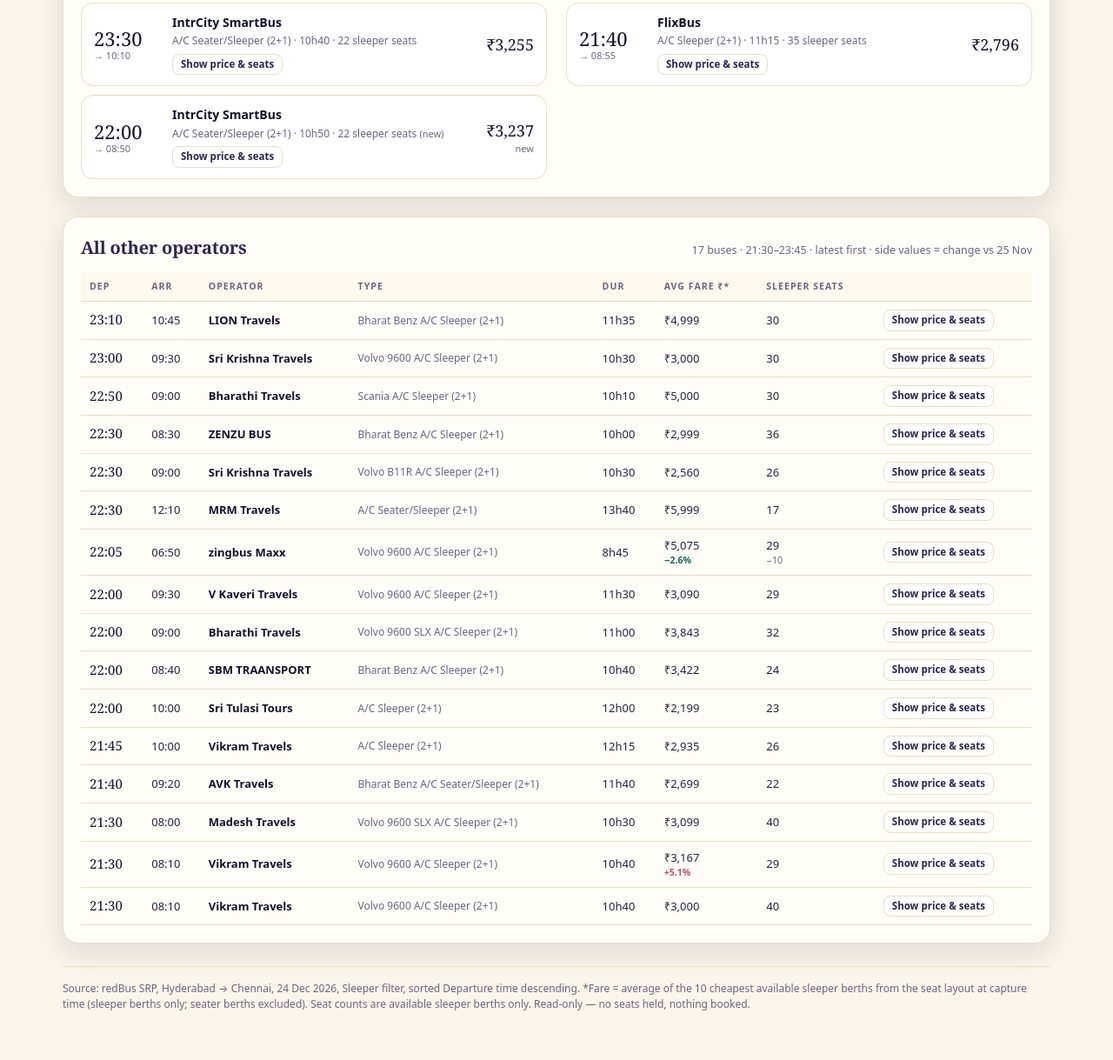
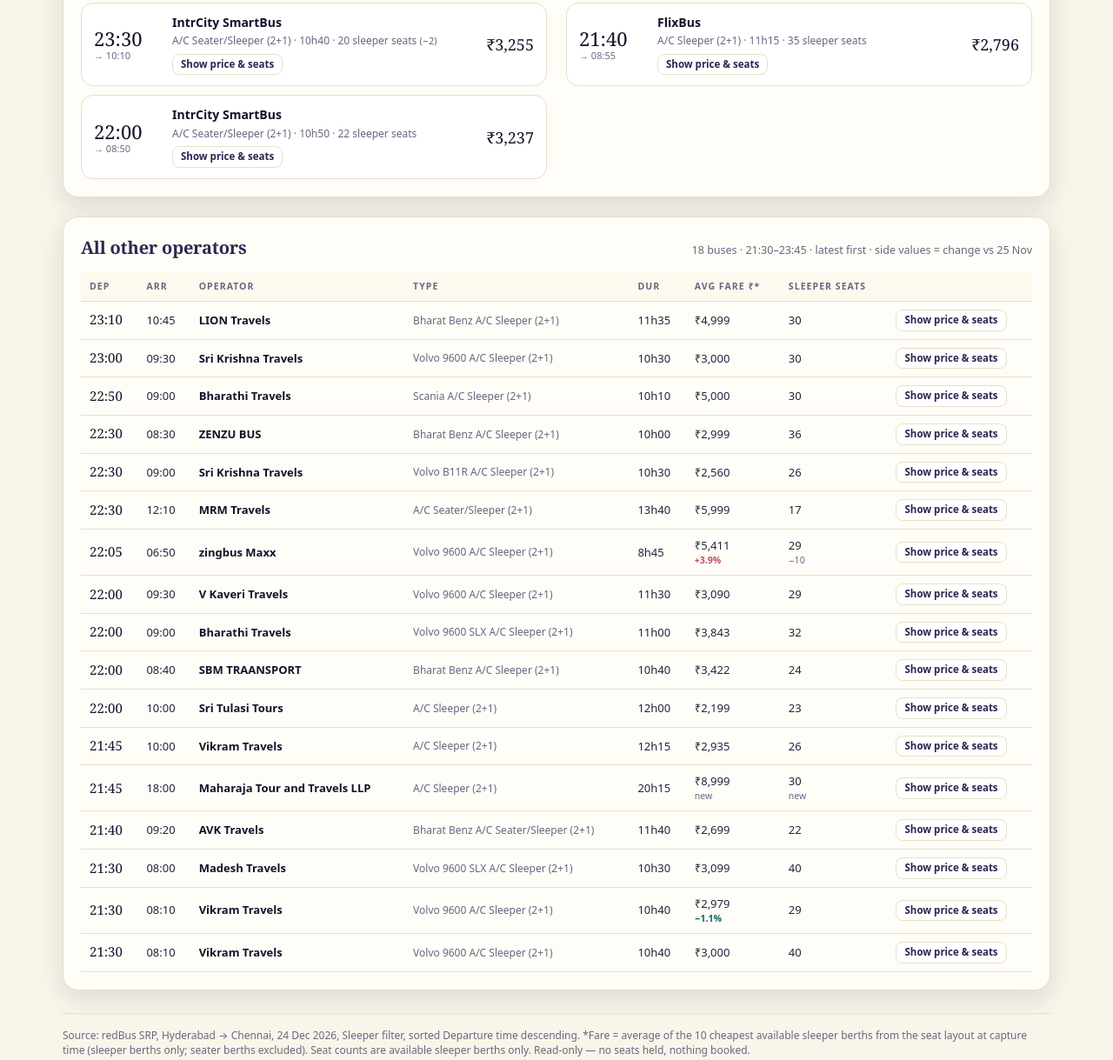
Before and after one commit to vsreddyh/arunachalam-trip, a plain HTML site: page redbus-24dec-2026.html in a window 1280 px wide. Shown: the part 416-1635 px from the top of the page at 87% size. Drawn offline with Linux system fonts and the light colour scheme.

Commit message:
27 Nov capture: 22 buses incl Maharaja, 3-point charts, 10k fare axis

```diff
--- a/redbus-24dec-2026.html
+++ b/redbus-24dec-2026.html
@@ -97,9 +97,9 @@
   <header class="top">
     <div class="eyebrow">redBus · read-only check</div>
     <h1>Hyderabad → Chennai · Thu 24 Dec 2026</h1>
-    <div class="sub">Sleeper buses departing 21:30–23:45, latest first. *Fare = average of the 10 cheapest available sleeper berths per bus. Last updated 26 Nov 2026, ~22:00 IST.</div>
+    <div class="sub">Sleeper buses departing 21:30–23:45, latest first. *Fare = average of the 10 cheapest available sleeper berths per bus. Last updated 27 Nov 2026, ~22:00 IST.</div>
     <div class="chips">
-      <span class="chip"><b>21</b> buses in window</span>
+      <span class="chip"><b>22</b> buses in window</span>
       <span class="chip">Window <b>21:30 – 23:45</b></span>
       <span class="chip">All <b>A/C sleeper</b></span>
       <a class="chip" href="trip-plan-24-28-dec-2026.html">Go to plan →</a>
@@ -126,7 +126,7 @@
   <section class="card">
     <div class="card-head">
       <h2>All other operators</h2>
-      <span class="hint">17 buses · 21:30–23:45 · latest first · side values = change vs 25 Nov</span>
+      <span class="hint">18 buses · 21:30–23:45 · latest first · side values = change vs 25 Nov</span>
     </div>
     <div class="scroll">
       <table>
@@ -170,7 +170,7 @@ const BUSES_25NOV = [
   {d:"21:30",a:"08:10",o:"Vikram Travels",t:"Volvo 9600 A/C Sleeper (2+1)",dur:"10h40",f:3000,s:40}
 ];
 
-const BUSES = [
+const BUSES_26NOV = [
   {d:"23:45",a:"10:25",o:"IntrCity SmartBus",t:"A/C Seater/Sleeper (2+1)",dur:"10h40",f:3237.2,s:22},
   {d:"23:30",a:"10:10",o:"IntrCity SmartBus",t:"A/C Seater/Sleeper (2+1)",dur:"10h40",f:3254.5,s:22},
   {d:"23:10",a:"10:45",o:"LION Travels",t:"Bharat Benz A/C Sleeper (2+1)",dur:"11h35",f:4999,s:30},
@@ -194,10 +194,35 @@ const BUSES = [
   {d:"21:30",a:"08:10",o:"Vikram Travels",t:"Volvo 9600 A/C Sleeper (2+1)",dur:"10h40",f:3000,s:40}
 ];
 
+const BUSES = [
+  {d:"23:45",a:"10:25",o:"IntrCity SmartBus",t:"A/C Seater/Sleeper (2+1)",dur:"10h40",f:3237.2,s:22},
+  {d:"23:30",a:"10:10",o:"IntrCity SmartBus",t:"A/C Seater/Sleeper (2+1)",dur:"10h40",f:3254.5,s:20},
+  {d:"23:10",a:"10:45",o:"LION Travels",t:"Bharat Benz A/C Sleeper (2+1)",dur:"11h35",f:4999,s:30},
+  {d:"23:00",a:"09:30",o:"Sri Krishna Travels",t:"Volvo 9600 A/C Sleeper (2+1)",dur:"10h30",f:3000,s:30},
+  {d:"22:50",a:"09:00",o:"Bharathi Travels",t:"Scania A/C Sleeper (2+1)",dur:"10h10",f:5000,s:30},
+  {d:"22:40",a:"10:10",o:"FlixBus",t:"A/C Sleeper (2+1)",dur:"11h30",f:2796.19,s:36},
+  {d:"22:30",a:"08:30",o:"ZENZU BUS",t:"Bharat Benz A/C Sleeper (2+1)",dur:"10h00",f:2999,s:36},
+  {d:"22:30",a:"09:00",o:"Sri Krishna Travels",t:"Volvo B11R A/C Sleeper (2+1)",dur:"10h30",f:2560,s:26},
+  {d:"22:30",a:"12:10",o:"MRM Travels",t:"A/C Seater/Sleeper (2+1)",dur:"13h40",f:5999,s:17},
+  {d:"22:05",a:"06:50",o:"zingbus Maxx",t:"Volvo 9600 A/C Sleeper (2+1)",dur:"8h45",f:5411,s:29},
+  {d:"22:00",a:"09:30",o:"V Kaveri Travels",t:"Volvo 9600 A/C Sleeper (2+1)",dur:"11h30",f:3090,s:29},
+  {d:"22:00",a:"09:00",o:"Bharathi Travels",t:"Volvo 9600 SLX A/C Sleeper (2+1)",dur:"11h00",f:3843,s:32},
+  {d:"22:00",a:"08:50",o:"IntrCity SmartBus",t:"A/C Seater/Sleeper (2+1)",dur:"10h50",f:3237.2,s:22},
+  {d:"22:00",a:"08:40",o:"SBM TRAANSPORT",t:"Bharat Benz A/C Sleeper (2+1)",dur:"10h40",f:3421.95,s:24},
+  {d:"22:00",a:"10:00",o:"Sri Tulasi Tours",t:"A/C Sleeper (2+1)",dur:"12h00",f:2199,s:23},
+  {d:"21:45",a:"10:00",o:"Vikram Travels",t:"A/C Sleeper (2+1)",dur:"12h15",f:2935,s:26},
+  {d:"21:45",a:"18:00",o:"Maharaja Tour and Travels LLP",t:"A/C Sleeper (2+1)",dur:"20h15",f:8999,s:30},
+  {d:"21:40",a:"09:20",o:"AVK Travels",t:"Bharat Benz A/C Seater/Sleeper (2+1)",dur:"11h40",f:2699,s:22},
+  {d:"21:40",a:"08:55",o:"FlixBus",t:"A/C Sleeper (2+1)",dur:"11h15",f:2796.19,s:35},
+  {d:"21:30",a:"08:00",o:"Madesh Travels",t:"Volvo 9600 SLX A/C Sleeper (2+1)",dur:"10h30",f:3099,s:40},
+  {d:"21:30",a:"08:10",o:"Vikram Travels",t:"Volvo 9600 A/C Sleeper (2+1)",dur:"10h40",f:2979,s:29},
+  {d:"21:30",a:"08:10",o:"Vikram Travels",t:"Volvo 9600 A/C Sleeper (2+1)",dur:"10h40",f:3000,s:40}
+];
+
 const money = f => "₹" + f.toLocaleString("en-IN", {maximumFractionDigits: 0});
 
 /* ---------- captures & deltas (vs first capture) ---------- */
-const CAPTURES = [{ date: "2026-11-25", buses: BUSES_25NOV }, { date: "2026-11-26", buses: BUSES }];
+const CAPTURES = [{ date: "2026-11-25", buses: BUSES_25NOV }, { date: "2026-11-26", buses: BUSES_26NOV }, { date: "2026-11-27", buses: BUSES }];
 function withKeys(buses){
   const seen = new Map();
   return buses.map(b => {
@@ -272,12 +297,12 @@ function chartSvg(b, compact){
   const t0 = ts(series[0].date) - 2 * DAY;
   const t1 = ts(series[series.length - 1].date) + 2 * DAY;
   const x = d => m.l + (ts(d) - t0) / (t1 - t0) * pw;
-  const yF = v => m.t + (1 - v / 6000) * ph;
+  const yF = v => m.t + (1 - v / 10000) * ph;
   const yS = v => m.t + (1 - v / 50) * ph;
 
   let s = `<svg viewBox="0 0 ${W} ${H}" role="img" aria-label="Average sleeper fare and sleeper seats by day for ${b.o}, ${b.d} departure">`;
 
-  [0, 3000, 6000].forEach(v => {
+  [0, 5000, 10000].forEach(v => {
     s += `<line x1="${m.l}" y1="${yF(v)}" x2="${W - m.r}" y2="${yF(v)}" stroke="#f4eee0" stroke-width="1"/>`;
     s += `<text x="${m.l - 8}" y="${yF(v) + 4}" font-size="${cfg.tick}" fill="#6b6580" text-anchor="end">${v === 0 ? "0" : v / 1000 + "k"}</text>`;
   });
```
Also changed, not shown: 2 other files.
